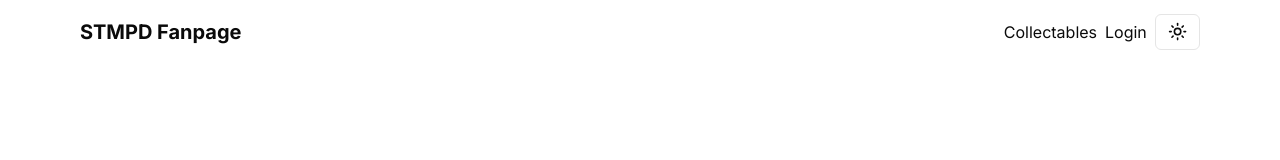
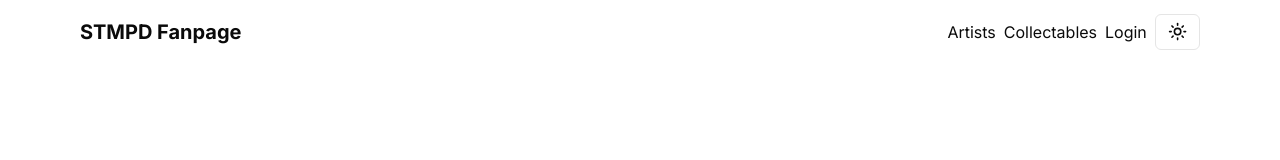
Before and after one commit to rodolfovieira95/tx-fanpage, a Next.js app: page / in a window 1280 px wide. Shown: the top 160 px of the page. Built offline with nearby package versions, Linux system fonts and the light colour scheme.

Commit message:
feat: implements artists page and login

```diff
--- a/src/components/Header/index.tsx
+++ b/src/components/Header/index.tsx
@@ -8,10 +8,13 @@ export function Header() {
         <h1 className="font-bold text-xl">STMPD Fanpage</h1>
       </Link>
       <div className="flex justify-end w-full items-center gap-2">
+        <Link href="/artists">
+          <p>Artists</p>
+        </Link>
         <Link href="/collectable">
           <p>Collectables</p>
         </Link>
-        <p>Login</p>
+        <Link href="/auth">Login</Link>
         <ThemeToggle />
       </div>
     </header>
```
